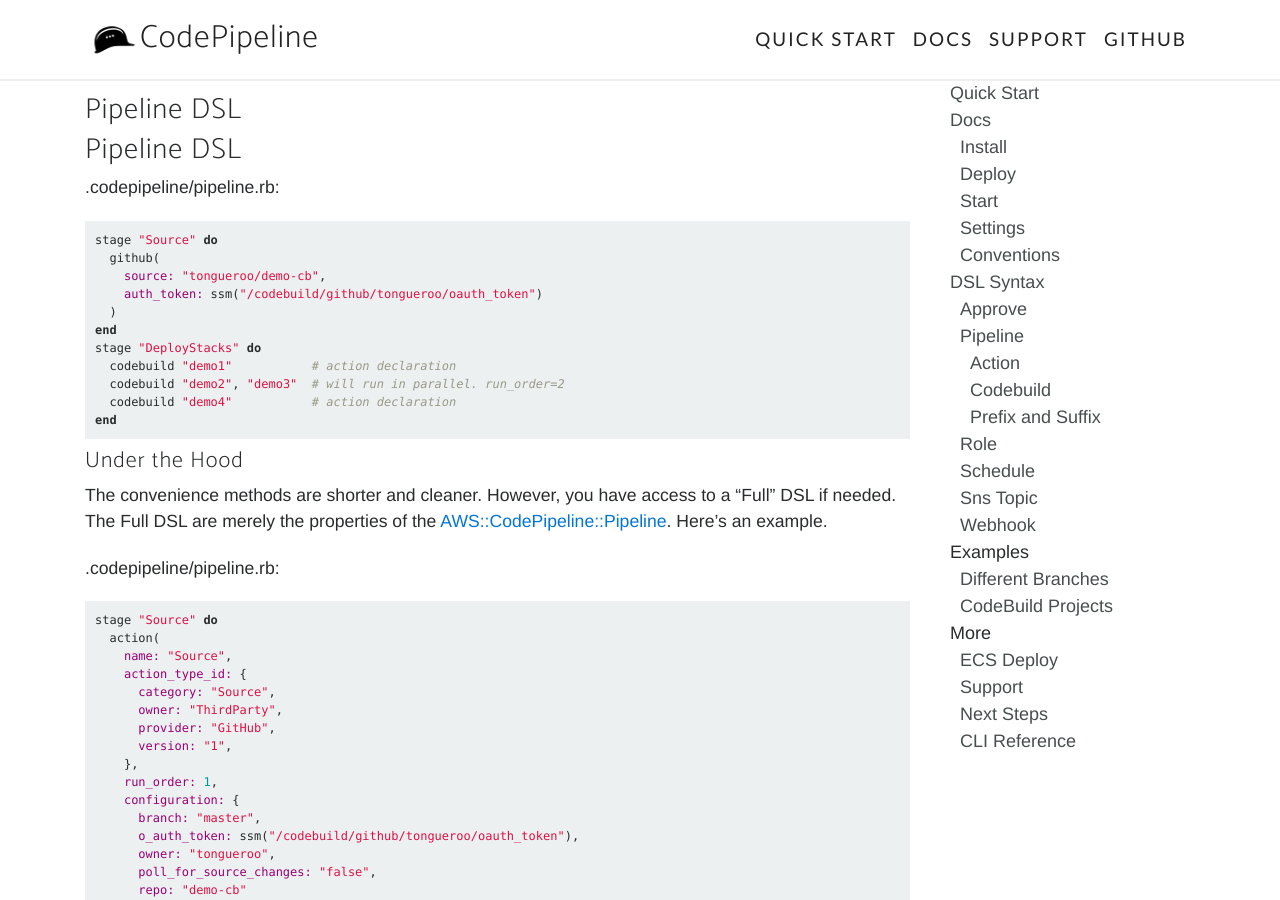
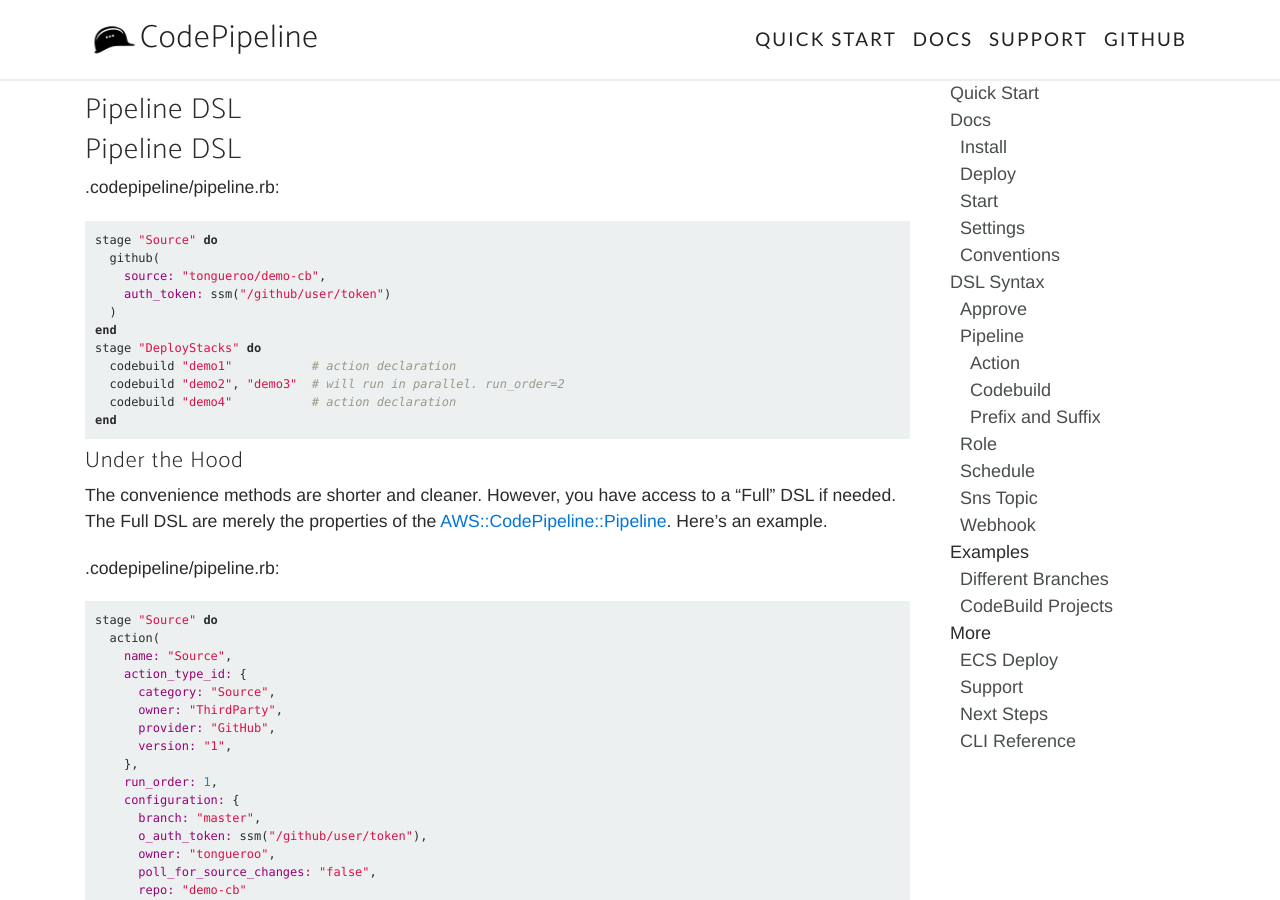
Before and after one commit to boltops-tools/pipedream, a Jekyll site: the page built from docs/dsl/pipeline.md, in a window 1280 px wide and 900 px high. Built offline with Jekyll 4.4.1, drawn with Linux system fonts in a browser that asks for light colours; some web fonts are replaced; our own code applies the rules of GitHub Pages for plain Markdown files.

Commit message:
update readme

```diff
--- a/docs/_includes/commands.html
+++ b/docs/_includes/commands.html
@@ -53,7 +53,7 @@ pipe start demo-project # explicitly specify pipeline name
 stage "Source" do
   github(
     source: "tongueroo/demo-cb",
-    auth_token: ssm("/codebuild/github/tongueroo/oauth_token")
+    auth_token: ssm("/github/user/token")
   )
 end
 stage "DeployStacks" do
--- a/docs/dsl/pipeline.md
+++ b/docs/dsl/pipeline.md
@@ -6,7 +6,7 @@
 stage "Source" do
   github(
     source: "tongueroo/demo-cb",
-    auth_token: ssm("/codebuild/github/tongueroo/oauth_token")
+    auth_token: ssm("/github/user/token")
   )
 end
 stage "DeployStacks" do
@@ -35,7 +35,7 @@ stage "Source" do
     run_order: 1,
     configuration: {
       branch: "master",
-      o_auth_token: ssm("/codebuild/github/tongueroo/oauth_token"),
+      o_auth_token: ssm("/github/user/token"),
       owner: "tongueroo",
       poll_for_source_changes: "false",
       repo: "demo-cb"
```
Also changed, not shown: docs/quick-start.md (+1 -1 lines), README.md.
